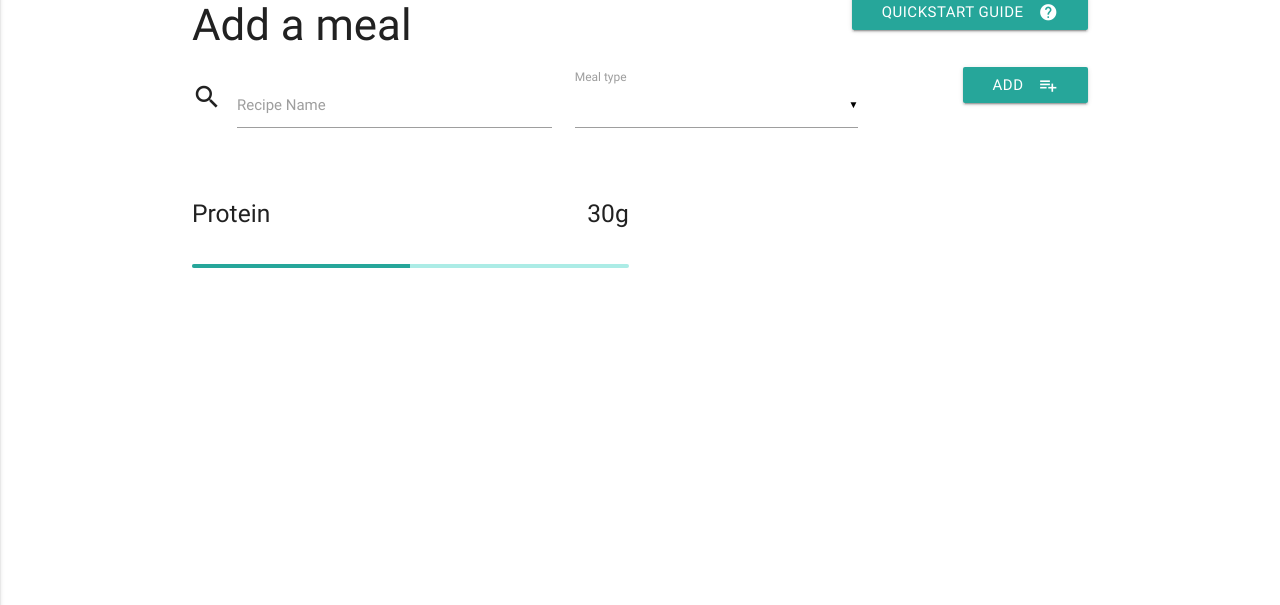
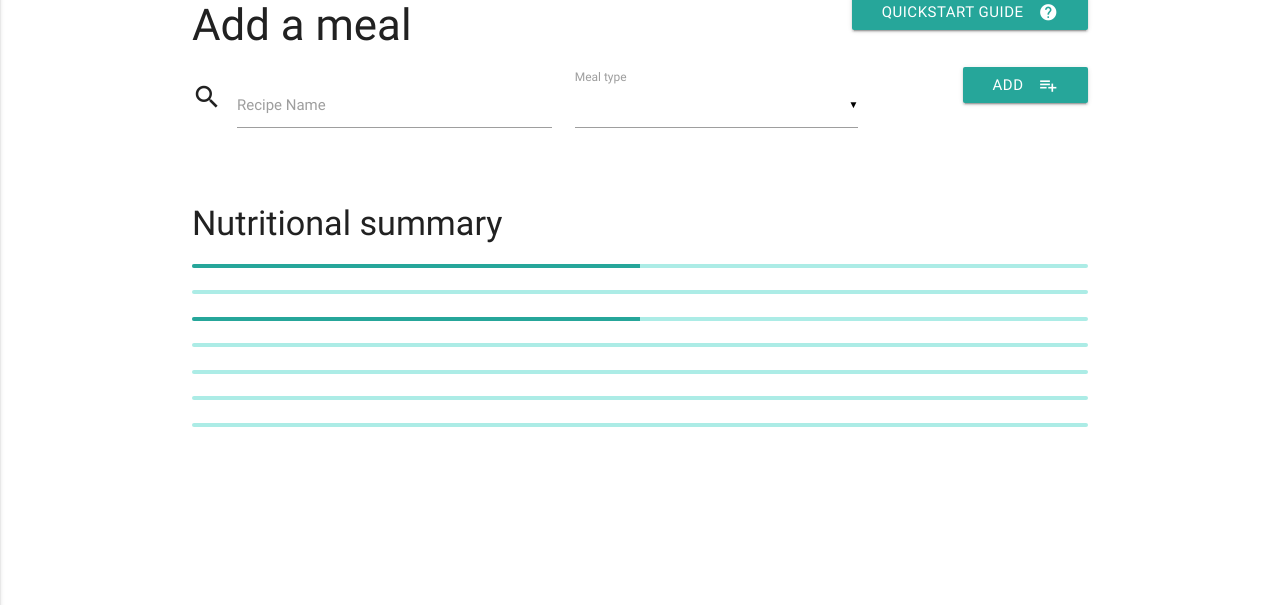
Before and after one commit to paulldev/milestone-project-3, a Flask app: page / in a window 1280 px wide. Shown: the part 195-800 px from the top of the page. Run offline with Flask 2, Linux system fonts and the light colour scheme; data that the repository does not hold is empty; some libraries are stand-ins or nearby versions.

Commit message:
Add nutrition progress bars

```diff
--- a/templates/index.html
+++ b/templates/index.html
@@ -31,13 +31,43 @@
     </form>
 </div>
 <div class="row">
-    <h5 class="col s4">Protein</h5>
-    <h5 class="col s2 right-align">30g</h5>
-</div>
-<div class="row">
-    <div class="col s6">
+    <div class="col s12">
+        <h4>Nutritional summary</h4>
+    </div>
+    <div class="col s12">
         <div class="progress">
-        <div class="determinate" style="width: 50%"></div>
+            <div class="determinate" style="width: 50%">Energy-0/2500kcal</div>
+        </div>
+    </div>
+    <div class="col s12">
+        <div class="progress">
+            <div class="determinate" style="width: 0%">Carbohydrate</div>
+        </div>
+    </div>
+    <div class="col s12">
+        <div class="progress">
+            <div class="determinate" style="width: 50%">Fats</div>
+        </div>
+    </div>
+    <div class="col s12">
+        <div class="progress">
+            <div class="determinate" style="width: 0%">Protein</div>
+        </div>
+    </div>
+    <div class="col s12">
+        <div class="progress">
+            <div class="determinate" style="width: 0%">Calcium</div>
+        </div>
+    </div>
+    <div class="col s12">
+        <div class="progress">
+            <div class="determinate" style="width: 0%">Iron</div>
+        </div>
+    </div>
+    <div class="col s12">
+        <div class="progress">
+            <div class="determinate" style="width: 0%">Zinc</div>
+        </div>
     </div>
 </div>
 {% endblock %}
```
